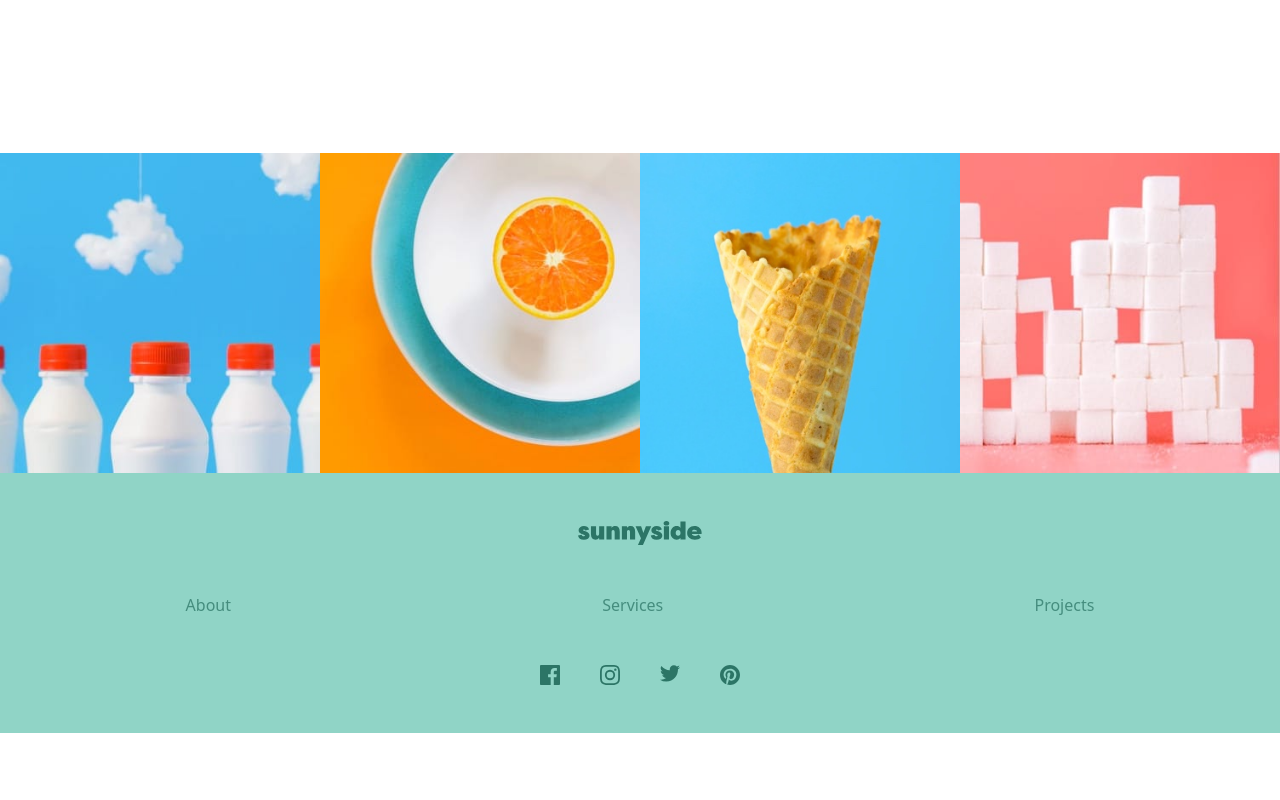
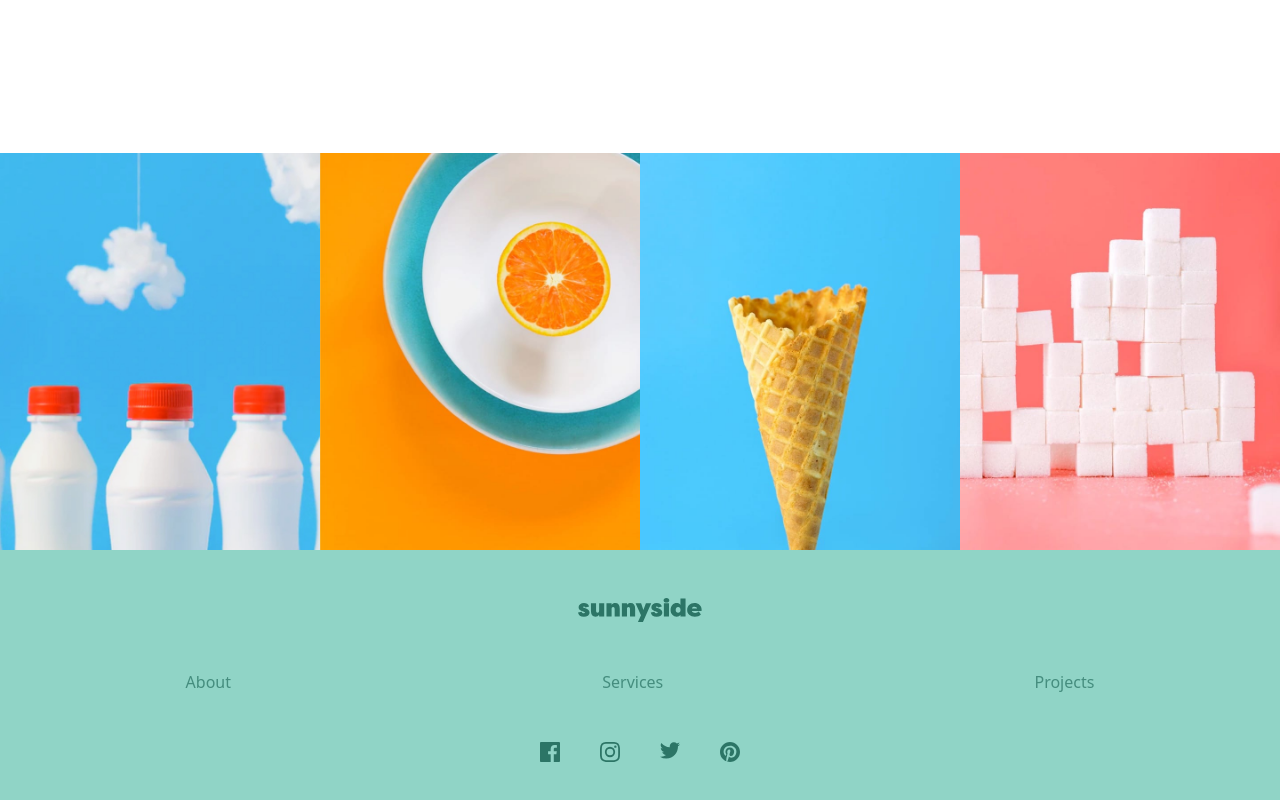
Before and after one commit to mdubelbeis/sunnyside-agency-landing-page, a React (Vite) app: page / in a window 1280 px wide. Shown: the part 2904-3704 px from the top of the page. Before the commit the page ends 3637 px from the top, so only its background shows below. Built offline with nearby package versions, Linux system fonts and the light colour scheme.

Commit message:
added short term responsive image fix

```diff
--- a/src/components/Images.jsx
+++ b/src/components/Images.jsx
@@ -1,28 +1,36 @@
-import mobileMilkBottles from '../../assets/mobile/image-gallery-milkbottles.jpg';
-import mobileCone from '../../assets/mobile/image-gallery-cone.jpg';
-import mobileOrange from '../../assets/mobile/image-gallery-orange.jpg';
-import mobileSugarCubes from '../../assets/mobile/image-gallery-sugar-cubes.jpg';
+import { useState } from 'react';
+
+import mobileMilk from '/assets/mobile/image-gallery-milkbottles.jpg';
+import mobileOrange from '/assets/mobile/image-gallery-orange.jpg';
+import mobileCone from '/assets/mobile/image-gallery-cone.jpg';
+import mobileCubes from '/assets/mobile/image-gallery-sugar-cubes.jpg';
 
 // Still going to have to figure out best way to use srcSet for responsiveness
-import desktopMilkBottles from '../../assets/desktop/image-gallery-milkbottles.jpg';
-import desktopCone from '../../assets/desktop/image-gallery-cone.jpg';
-import desktopOrange from '../../assets/desktop/image-gallery-orange.jpg';
-import desktopSugarCubes from '../../assets/desktop/image-gallery-sugarcubes.jpg';
+import desktopMilk from '/assets/desktop/image-gallery-milkbottles.jpg';
+import desktopCone from '/assets/desktop/image-gallery-cone.jpg';
+import desktopOrange from '/assets/desktop/image-gallery-orange.jpg';
+import desktopCubes from '/assets/desktop/image-gallery-sugarcubes.jpg';
 
 const Images = () => {
+  const [windowWidth, setWindowWidth] = useState(window.innerWidth);
+
+  const milk = windowWidth < 768 ? mobileMilk : desktopMilk;
+  const orange = windowWidth < 768 ? mobileOrange : desktopOrange;
+  const cone = windowWidth < 768 ? mobileCone : desktopCone;
+  const cubes = windowWidth < 768 ? mobileCubes : desktopCubes;
   return (
     <div className="grid grid-cols-2 mt-6 md:grid-cols-4">
       <div>
-        <img src={mobileMilkBottles} alt="milk bottles" />{' '}
+        <img src={milk} alt="milk bottles" />{' '}
       </div>
       <div>
-        <img src={mobileOrange} alt="orange on plate" />{' '}
+        <img src={orange} alt="orange on plate" />{' '}
       </div>
       <div>
-        <img src={mobileCone} alt="ice cream cone" />{' '}
+        <img src={cone} alt="ice cream cone" />{' '}
       </div>
       <div>
-        <img src={mobileSugarCubes} alt="sugar cubes" />
+        <img src={cubes} alt="sugar cubes" />
       </div>
     </div>
   );
```
